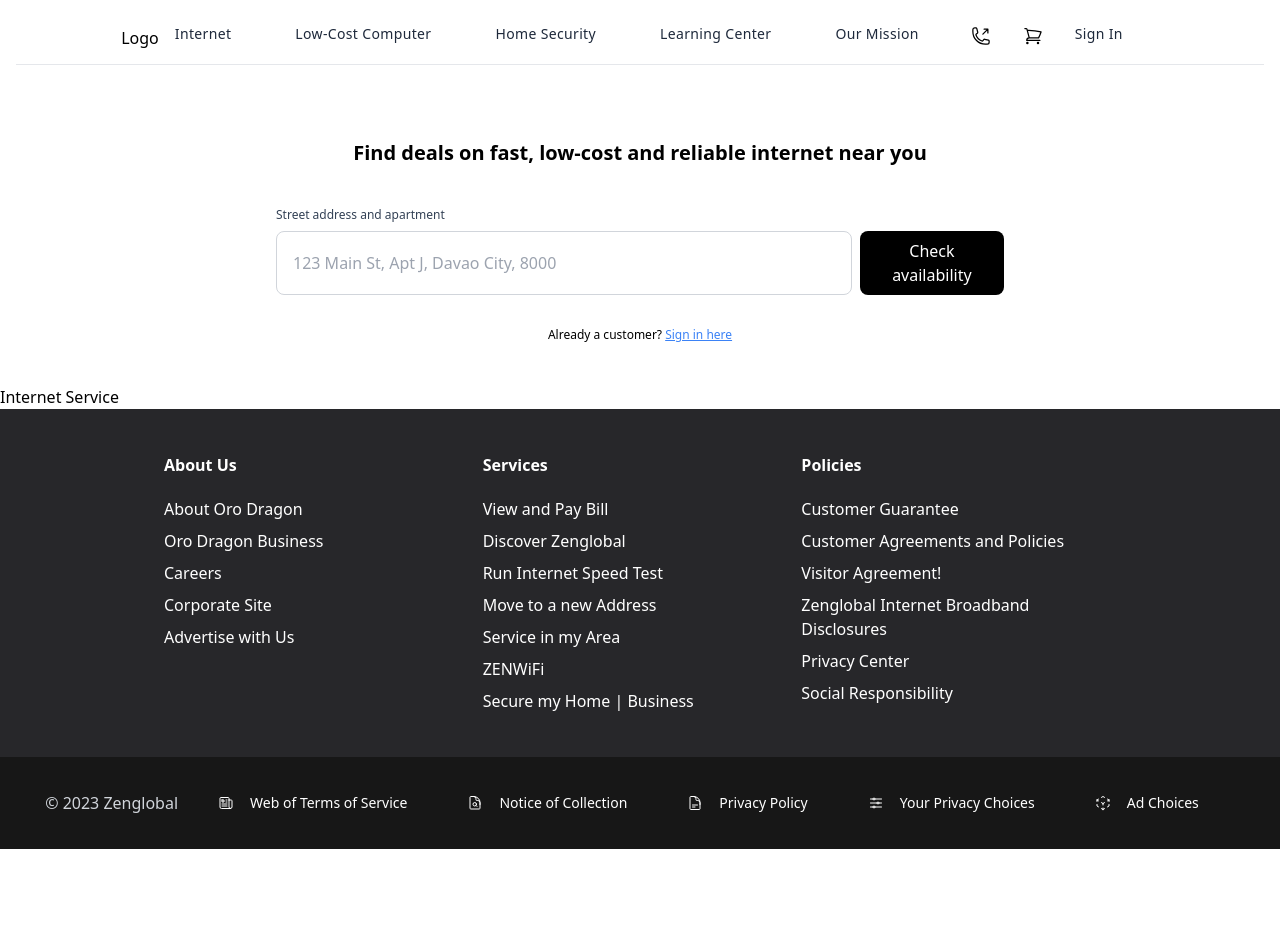
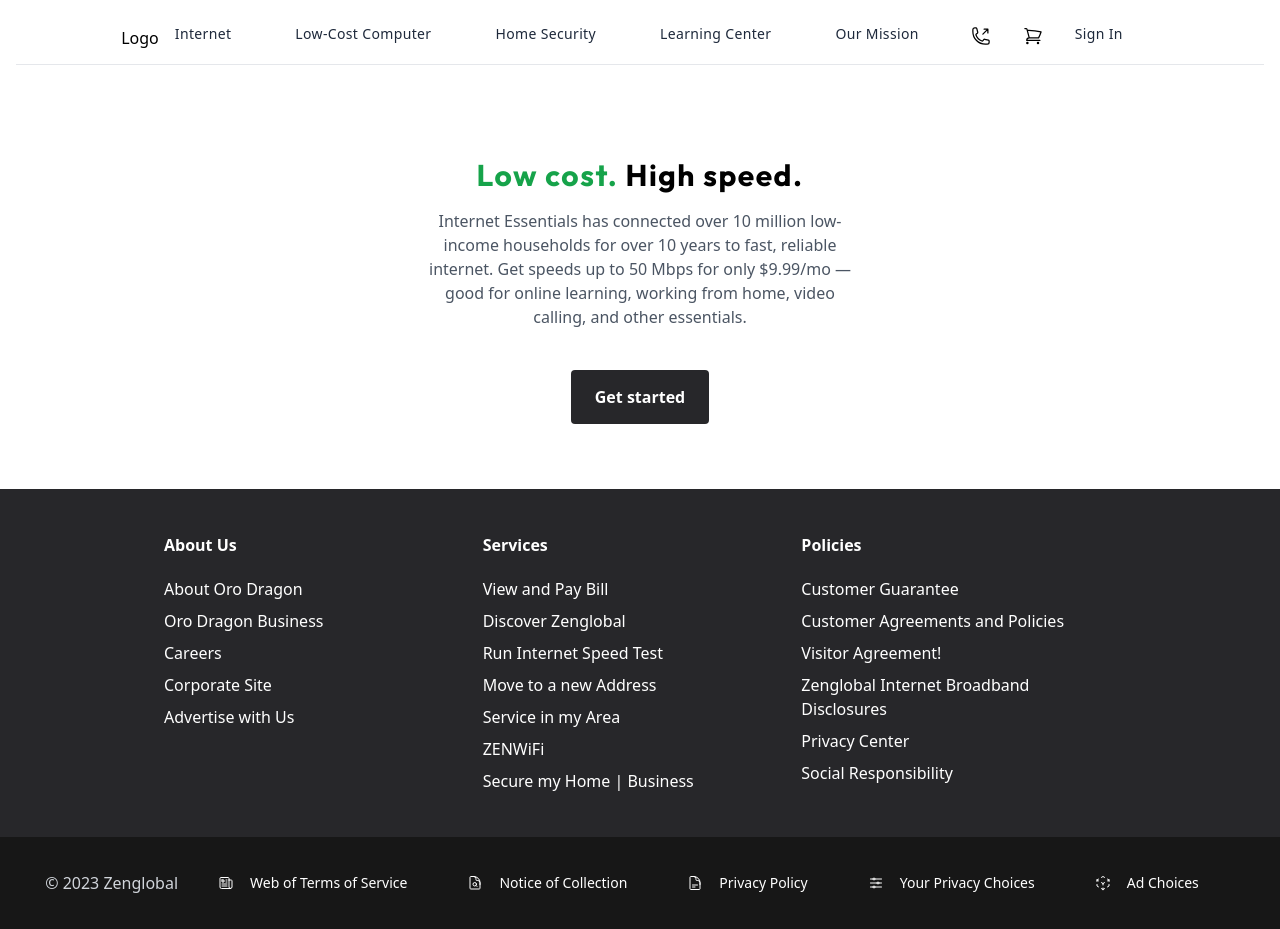
Before and after one commit to KleKlai/zenglobalofficialwebsite, a Next.js app: page /internet-service in a window 1280 px wide. Before the commit the page ends 849 px from the top, so only its background shows below. Built offline with nearby package versions, Linux system fonts and the light colour scheme.

Commit message:
feat(internet-service): added section low cost high speed

```diff
--- /dev/null
+++ b/app/internet-service/internet-essentials/internet-essentials-plus/page.tsx
@@ -0,0 +1,7 @@
+import React from 'react'
+
+export default function Page() {
+  return (
+    <div>page</div>
+  )
+}
--- a/app/internet-service/page.tsx
+++ b/app/internet-service/page.tsx
@@ -1,7 +1,6 @@
-import React from 'react'
+import React from "react";
+import LowCostHighSpeed from "../ui/internet-service/internet-essentials/low-cost-high-speed";
 
 export default function Page() {
-  return (
-    <div>Internet Service</div>
-  )
+  return <LowCostHighSpeed />;
 }
--- a/app/layout.tsx
+++ b/app/layout.tsx
@@ -22,7 +22,7 @@
     <html lang="en">
       <body className={`${outfit.variable} font-sans`}>
         <Navbar />
-        <CheckAvailability />
+        {/* <CheckAvailability /> */}
 
         {children}
         <Footer />
--- /dev/null
+++ b/app/ui/internet-service/internet-essentials/low-cost-high-speed.tsx
@@ -0,0 +1,28 @@
+import Link from "next/link";
+import React from "react";
+
+export default function LowCostHighSpeed() {
+  return (
+    <div className="h-4/5 flex items-center justify-center bg-white">
+      <div className="text-center w-1/3 py-20">
+        <h1 className="text-3xl font-outfit font-bold mb-4 text-green-600 tracking-wider">
+          Low cost. <span className="text-black">High speed.</span>
+        </h1>
+        <p className="mb-6 text-gray-600">
+          Internet Essentials has connected over 10 million low-income
+          households for over 10 years to fast, reliable internet. Get speeds up
+          to 50 Mbps for only $9.99/mo — good for online learning, working from
+          home, video calling, and other essentials.
+        </p>
+        <div className="mt-14">
+          <Link
+            href={""}
+            className="bg-zinc-800 text-white font-semibold font-notoSans rounded-sm hover:bg-zinc-700 px-6 py-4"
+          >
+            Get started
+          </Link>
+        </div>
+      </div>
+    </div>
+  );
+}
```
Also changed, not shown: public/assets/Stylized_Icon_Network_Wifi_green50.svg (added).
